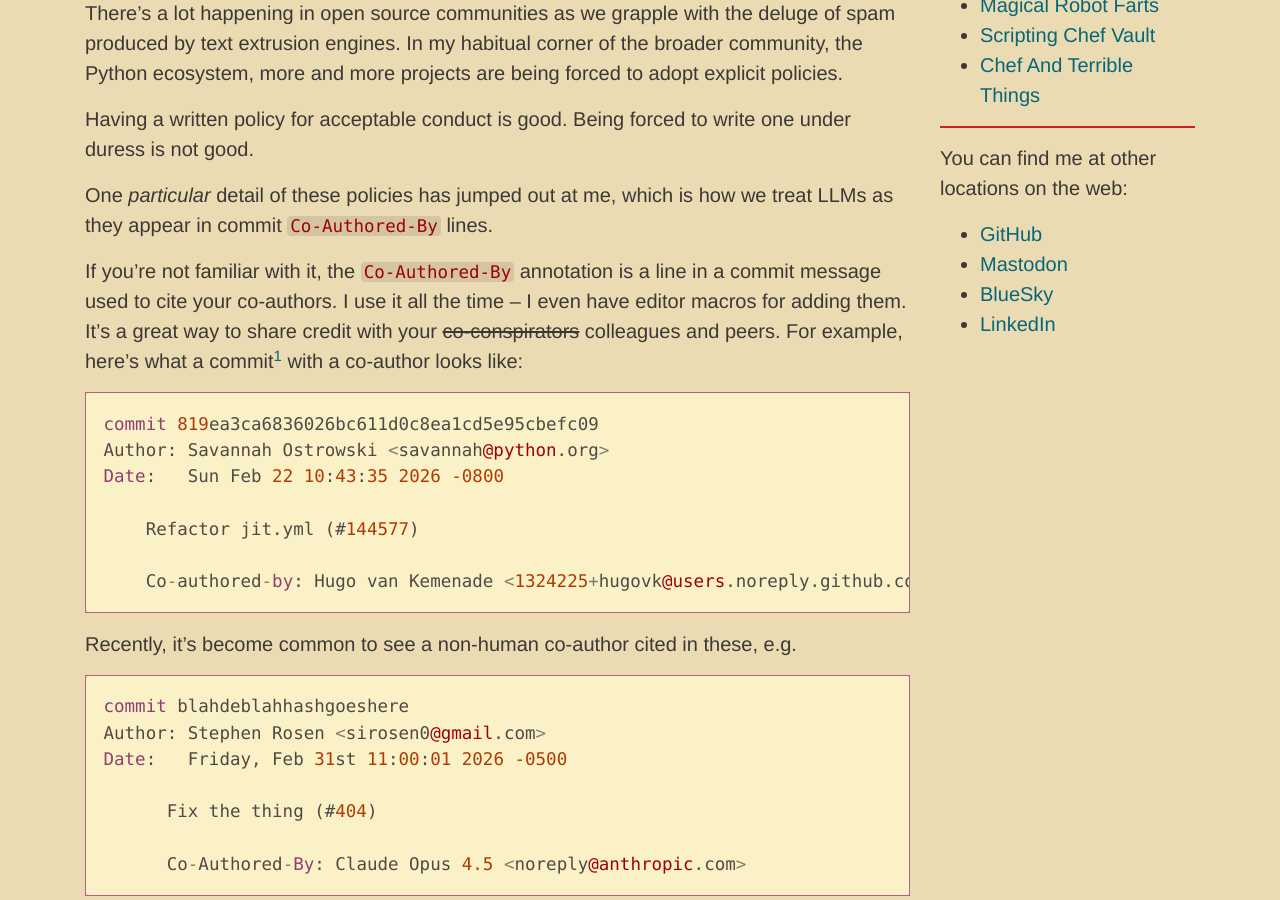
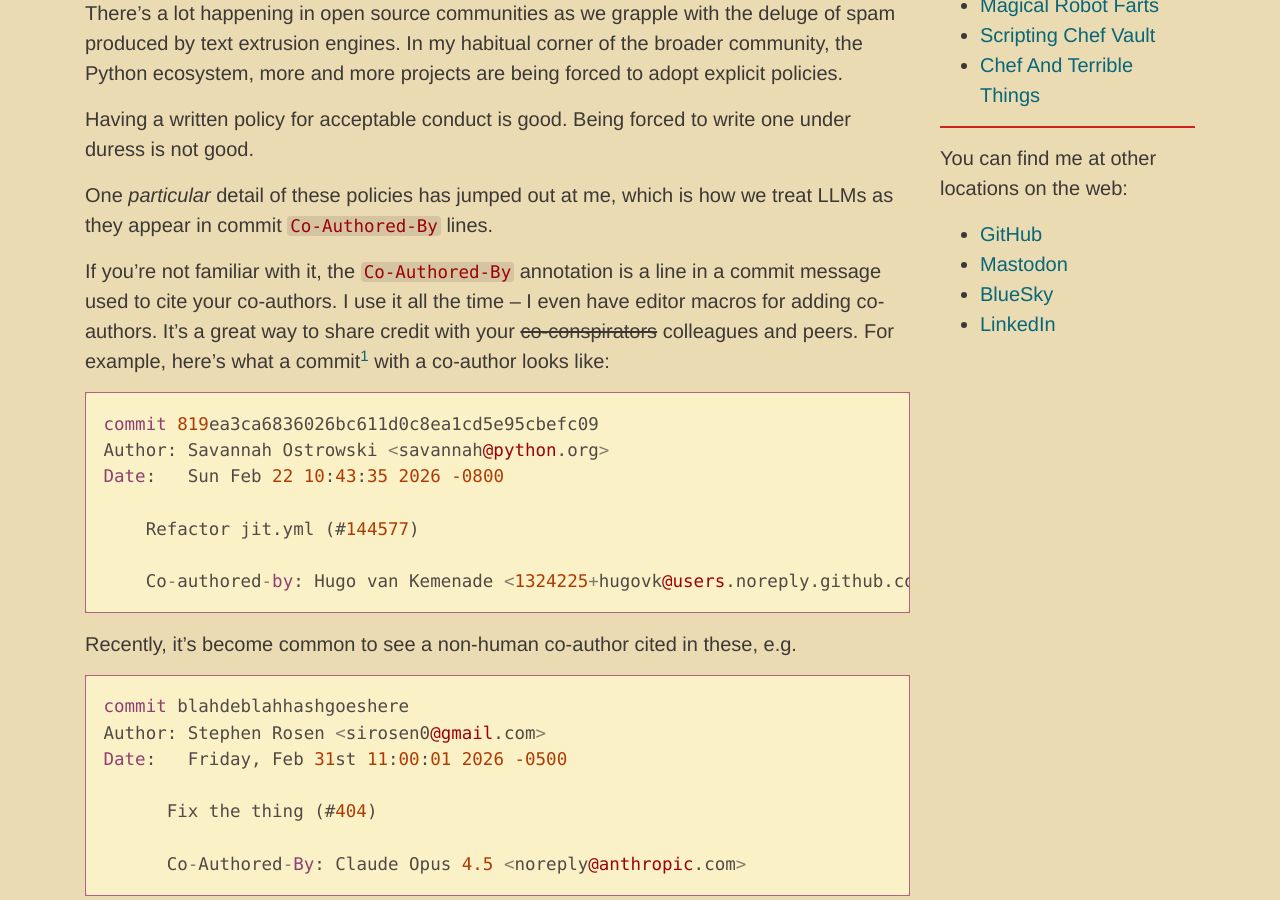
Before and after one commit to sirosen/sirosen.github.io, a Jekyll site: the page built from _posts/2026/2026-03-01-claude-is-not-your-coauthor.md, in a window 1280 px wide and 900 px high, scrolled down 467 px. Built offline with Jekyll 4.4.1, drawn with Linux system fonts in a browser that asks for light colours.

Commit message:
Minor copyedit fix

```diff
--- a/_posts/2026/2026-03-01-claude-is-not-your-coauthor.md
+++ b/_posts/2026/2026-03-01-claude-is-not-your-coauthor.md
@@ -28,7 +28,7 @@
 
 If you're not familiar with it, the `Co-Authored-By` annotation is a line in a
 commit message used to cite your co-authors.
-I use it all the time -- I even have editor macros for adding them.
+I use it all the time -- I even have editor macros for adding co-authors.
 It's a great way to share credit with your ~~co-conspirators~~ colleagues and
 peers.
 For example, here's what a commit[^1] with a co-author looks like:
```
